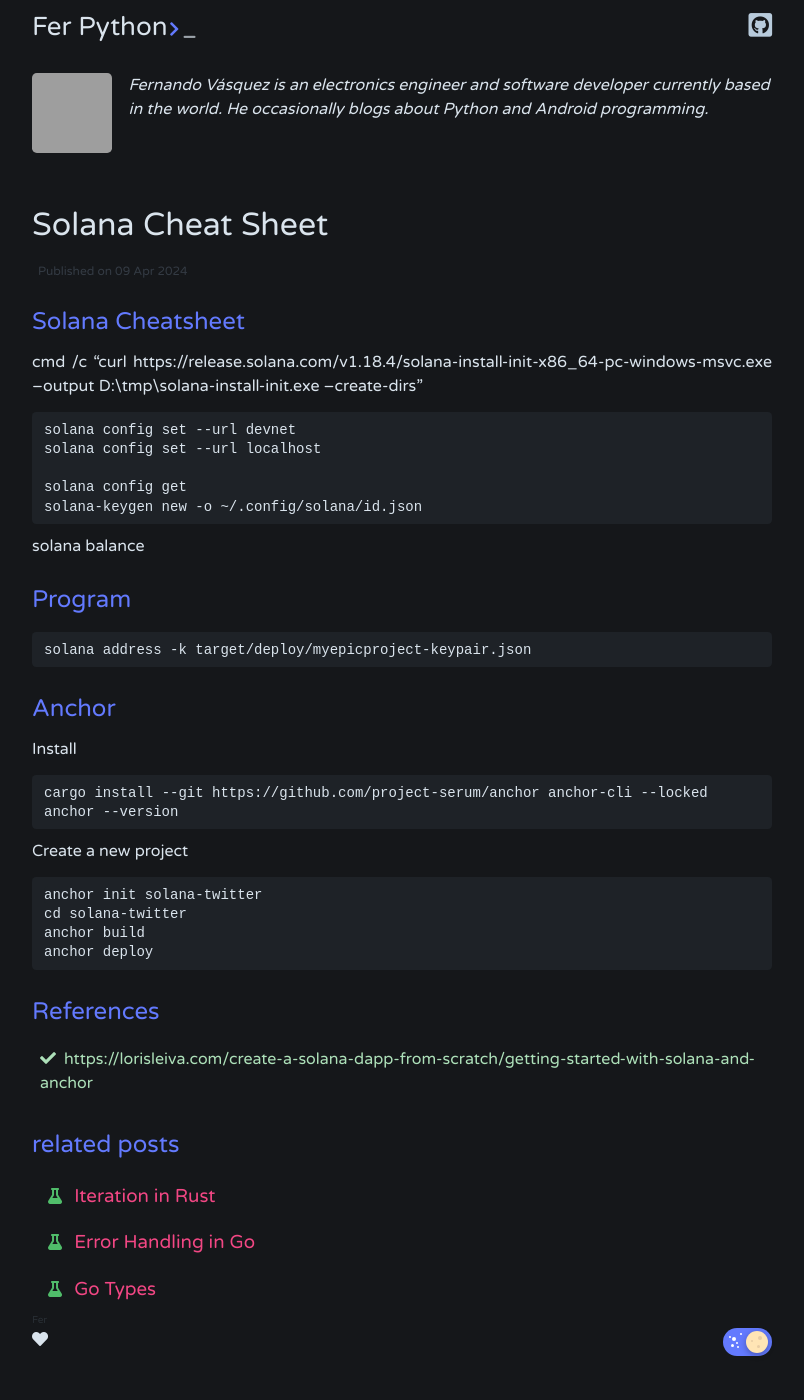
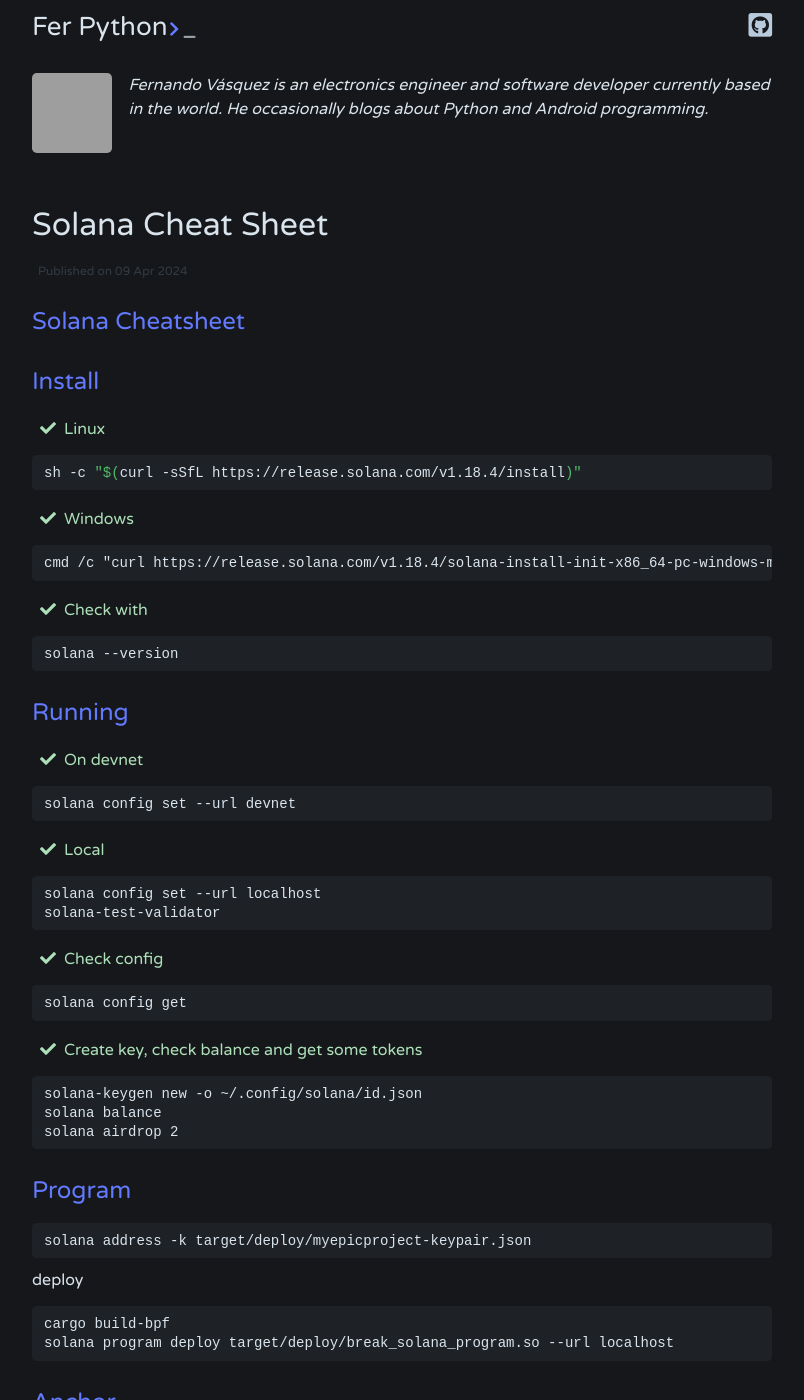
Before and after one commit to zxcfer/ferpython, a Jekyll site: the page built from _posts/rust/2024-04-09-solana.md, in a window 1280 px wide and 1400 px high. Shown: the whole window, without its empty margins (238-1042 px from the left). Built offline with Jekyll 4.4.1, drawn with Linux system fonts in a browser that asks for light colours; nearby versions of some CDN libraries; grey boxes are pictures that could not be loaded.

Commit message:
update solana cheat sheet

`````diff
--- a/_posts/rust/2024-04-09-solana.md
+++ b/_posts/rust/2024-04-09-solana.md
@@ -7,17 +7,56 @@
 Solana Cheatsheet
 -----------------
 
+Install
+-------
+
+* Linux
+
+```bash
+sh -c "$(curl -sSfL https://release.solana.com/v1.18.4/install)"
+```
+
+* Windows
+
+```
 cmd /c "curl https://release.solana.com/v1.18.4/solana-install-init-x86_64-pc-windows-msvc.exe --output D:\tmp\solana-install-init.exe --create-dirs"
+```
+
+* Check with
+
+```bash
+solana --version
+```
+
+Running
+-------
+
+* On devnet
 
 ```bash
 solana config set --url devnet
-solana config set --url localhost
-
-solana config get
-solana-keygen new -o ~/.config/solana/id.json
 ```
 
+* Local
+
+```bash
+solana config set --url localhost
+solana-test-validator
+```
+
+* Check config
+
+```bash
+solana config get
+```
+
+* Create key, check balance and get some tokens
+
+```bash
+solana-keygen new -o ~/.config/solana/id.json
 solana balance
+solana airdrop 2
+```
 
 Program
 -------
@@ -25,6 +64,12 @@
 ```bash
 solana address -k target/deploy/myepicproject-keypair.json
 ```
+
+deploy
+```bash
+cargo build-bpf
+solana program deploy target/deploy/break_solana_program.so --url localhost
+````
 
 Anchor
 ------
`````
